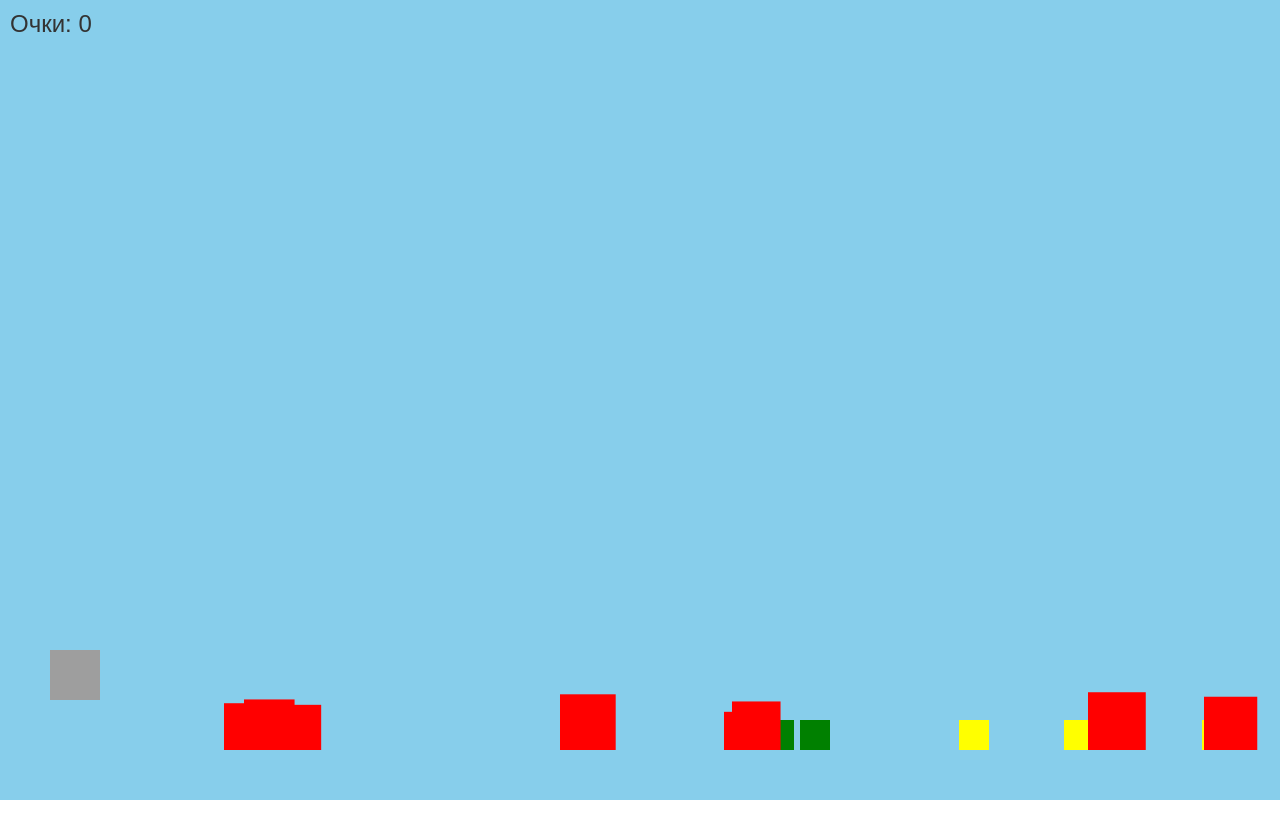
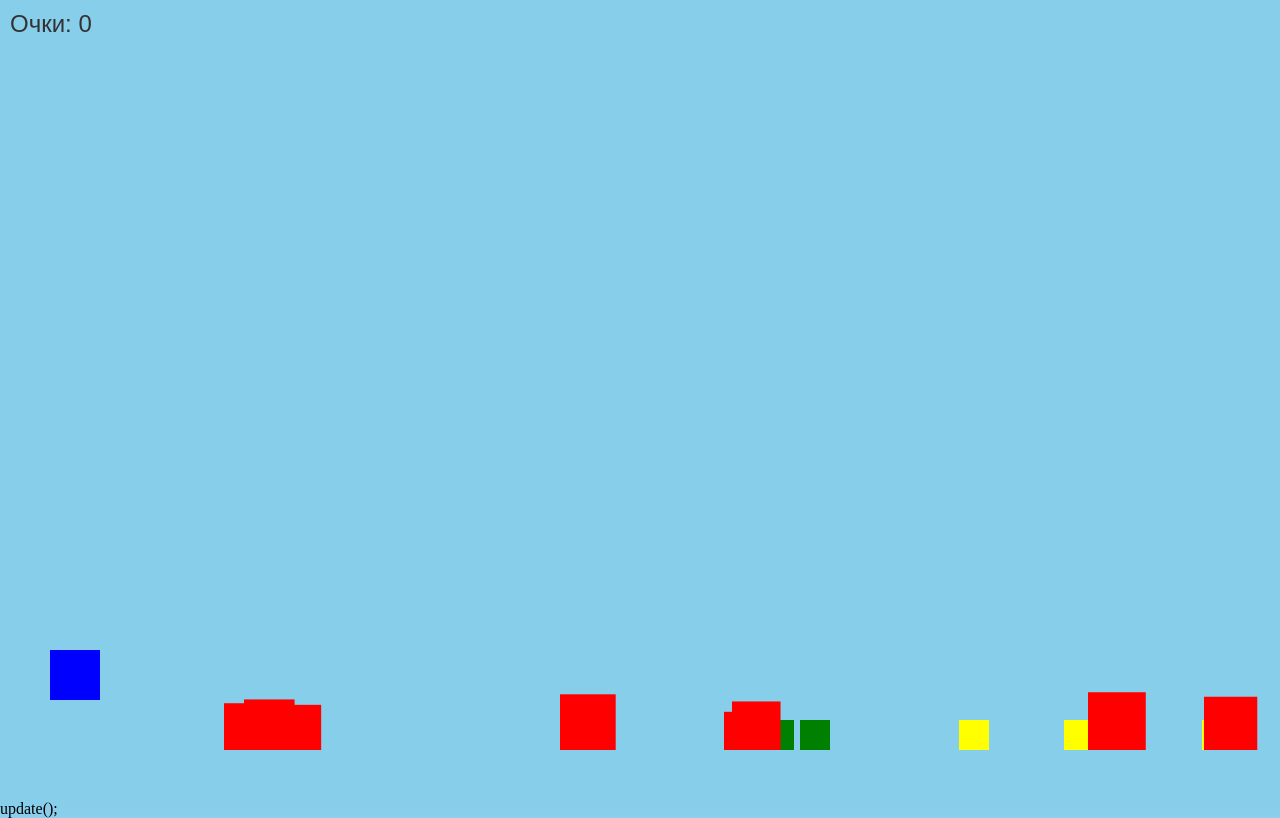
Before and after one commit to Niko129521/pro_bayer, a plain HTML site: page index.html in a window 1280 px wide. Drawn offline with Linux system fonts and the light colour scheme.

Commit message:
Update index.html

```diff
--- a/index.html
+++ b/index.html
@@ -38,7 +38,6 @@
             transform: translate(-50%, -50%);
             display: none;
         }
-
     </style>
 </head>
 <body>
@@ -57,10 +56,6 @@
         let obstacles = [];
         let score = 0;
         let gameOver = false;
-
-        // Курьер
-        const courierImage = new Image();
-        courierImage.src = 'https://img.icons8.com/ios/452/delivery-truck.png';
 
         // Функция для создания препятствий
         function createObstacle() {
@@ -99,7 +94,10 @@
             if (gameOver) return;
 
             ctx.clearRect(0, 0, canvas.width, canvas.height);
-            ctx.drawImage(courierImage, courier.x, courier.y, courier.width, courier.height);
+
+            // Нарисуем курьера как прямоугольник (или используйте картинку)
+            ctx.fillStyle = 'blue';
+            ctx.fillRect(courier.x, courier.y, courier.width, courier.height);
 
             // Двигаем и рисуем товары
             items.forEach((item, index) => {
@@ -154,3 +152,8 @@
     </script>
 </body>
 </html>
+
+        update();
+    </script>
+</body>
+</html>
```
